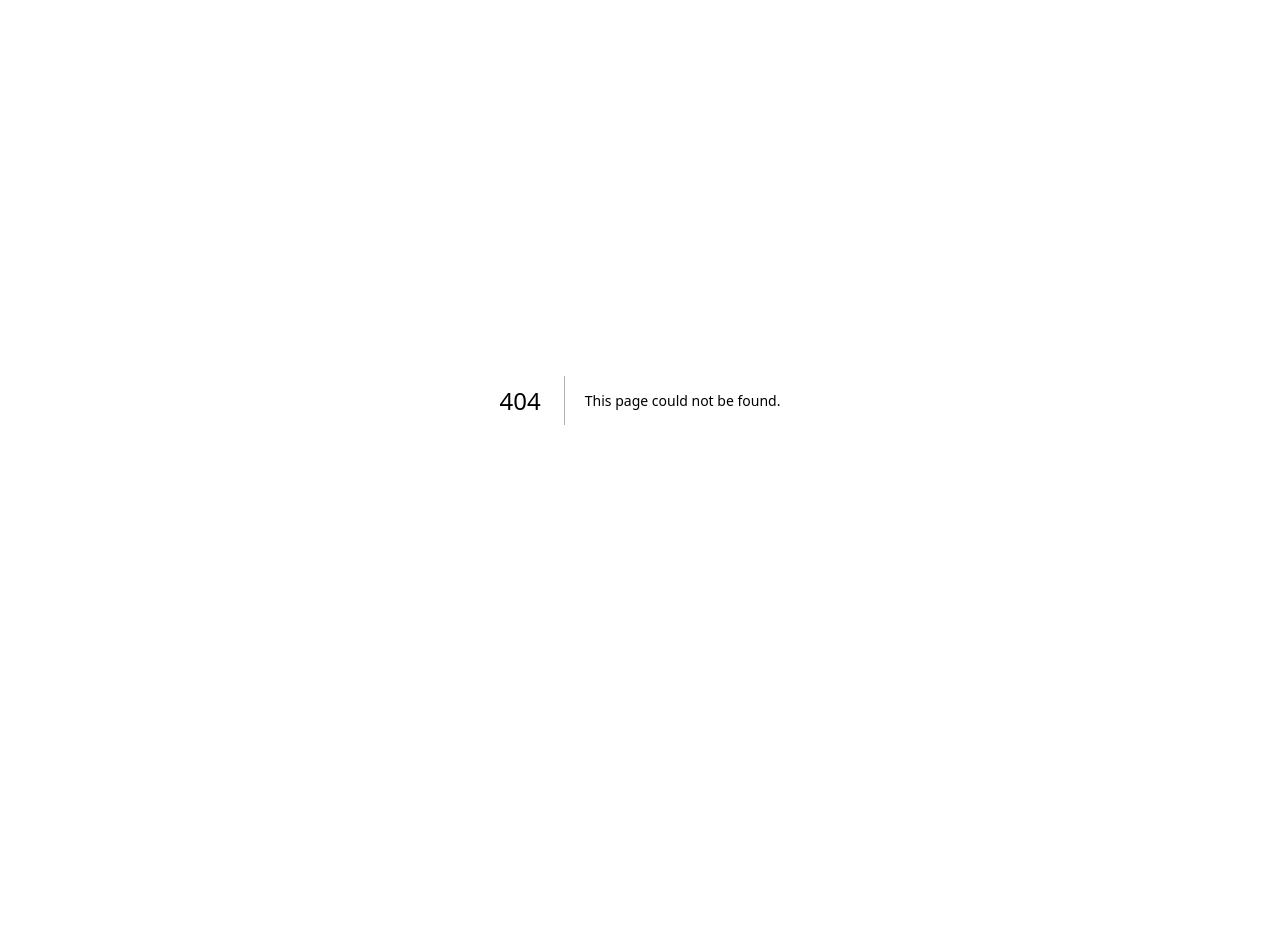
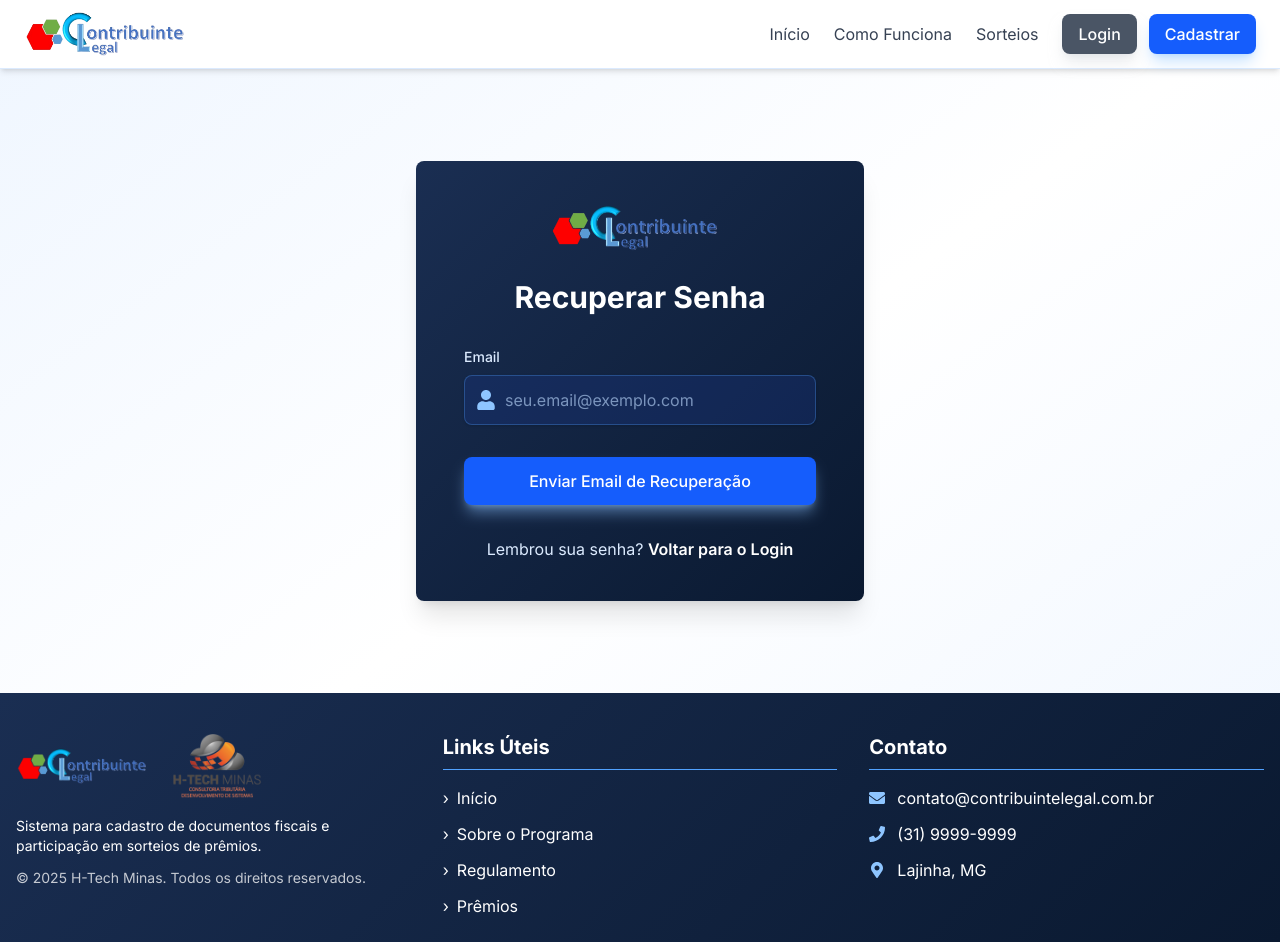
Before and after one commit to herculles-ambrosio/ContribLegal10, a Next.js app: page /esqueci-senha in a window 1280 px wide. Before the commit this address had no page. Before the commit the page ends 800 px from the top, so only its background shows below. Built offline with nearby package versions, Linux system fonts and the light colour scheme.

Commit message:
Implementação do fluxo de recuperação de senha

```diff
--- /dev/null
+++ b/src/app/esqueci-senha/page.tsx
@@ -0,0 +1,141 @@
+'use client';
+
+import { useState } from 'react';
+import { useRouter } from 'next/navigation';
+import Link from 'next/link';
+import Layout from '@/components/Layout';
+import Card from '@/components/ui/Card';
+import Button from '@/components/ui/Button';
+import Input from '@/components/ui/Input';
+import { FaUser, FaExclamationTriangle } from 'react-icons/fa';
+import toast from 'react-hot-toast';
+import { supabase } from '@/lib/supabase';
+import Image from 'next/image';
+
+export default function EsqueciSenha() {
+  const router = useRouter();
+  const [email, setEmail] = useState('');
+  const [isLoading, setIsLoading] = useState(false);
+  const [error, setError] = useState('');
+  const [success, setSuccess] = useState(false);
+
+  const handleSubmit = async (e: React.FormEvent) => {
+    e.preventDefault();
+
+    if (!email) {
+      setError('Por favor, informe seu email');
+      return;
+    }
+
+    setIsLoading(true);
+    setError('');
+
+    try {
+      const { error } = await supabase.auth.resetPasswordForEmail(email, {
+        redirectTo: `${window.location.origin}/redefinir-senha`,
+      });
+
+      if (error) {
+        if (error.message.includes('User not found')) {
+          throw new Error('Email não encontrado. Verifique se o email está correto.');
+        } else {
+          throw error;
+        }
+      }
+
+      setSuccess(true);
+      toast.success('Email de recuperação enviado com sucesso! Verifique sua caixa de entrada.');
+
+    } catch (error: any) {
+      console.error('Erro ao enviar email de recuperação:', error);
+      setError(error.message || 'Ocorreu um erro ao enviar o email de recuperação');
+    } finally {
+      setIsLoading(false);
+    }
+  };
+
+  return (
+    <Layout>
+      <div className="flex justify-center items-center min-h-[70vh]">
+        <Card className="max-w-md w-full p-6 shadow-xl" variant="blue-gradient">
+          <div className="flex flex-col items-center mb-8">
+            <Image
+              src="/LOGO_CL_trans.png"
+              alt="Contribuinte Legal"
+              width={180}
+              height={70}
+              className="mb-6"
+              priority
+              style={{ objectFit: 'contain' }}
+            />
+            <h1 className="text-3xl font-bold text-center text-white">Recuperar Senha</h1>
+          </div>
+
+          {error && (
+            <div className="bg-red-900/20 border-l-4 border-red-500 p-4 mb-6 text-white rounded">
+              <div className="flex items-center">
+                <FaExclamationTriangle className="mr-2 text-red-400" />
+                <p>{error}</p>
+              </div>
+            </div>
+          )}
+
+          {success ? (
+            <div className="text-center space-y-6">
+              <p className="text-white">
+                Um email com instruções para redefinir sua senha foi enviado para {email}.
+                Por favor, verifique sua caixa de entrada e siga as instruções.
+              </p>
+              <Button
+                variant="primary"
+                fullWidth
+                className="py-3 text-base font-medium shadow-lg hover:shadow-blue-500/50 transition-all duration-300"
+                animated
+                onClick={() => router.push('/login')}
+              >
+                Voltar para o Login
+              </Button>
+            </div>
+          ) : (
+            <form onSubmit={handleSubmit} className="space-y-6">
+              <div className="space-y-4">
+                <div>
+                  <Input
+                    type="email"
+                    label="Email"
+                    id="email"
+                    icon={FaUser}
+                    placeholder="seu.email@exemplo.com"
+                    value={email}
+                    onChange={(e) => setEmail(e.target.value)}
+                    required
+                    variant="dark"
+                  />
+                </div>
+              </div>
+
+              <div className="pt-2">
+                <Button
+                  type="submit"
+                  variant="primary"
+                  fullWidth
+                  isLoading={isLoading}
+                  className="py-3 text-base font-medium shadow-lg hover:shadow-blue-500/50 transition-all duration-300"
+                  animated
+                >
+                  Enviar Email de Recuperação
+                </Button>
+              </div>
+            </form>
+          )}
+
+          <div className="mt-8 text-center">
+            <p className="text-blue-100">
+              Lembrou sua senha? <Link href="/login" className="text-white font-semibold hover:underline">Voltar para o Login</Link>
+            </p>
+          </div>
+        </Card>
+      </div>
+    </Layout>
+  );
+}
--- /dev/null
+++ b/src/app/redefinir-senha/page.tsx
@@ -0,0 +1,147 @@
+'use client';
+
+import { useState, useEffect } from 'react';
+import { useRouter } from 'next/navigation';
+import Layout from '@/components/Layout';
+import Card from '@/components/ui/Card';
+import Button from '@/components/ui/Button';
+import Input from '@/components/ui/Input';
+import { FaLock, FaExclamationTriangle } from 'react-icons/fa';
+import toast from 'react-hot-toast';
+import { supabase } from '@/lib/supabase';
+import Image from 'next/image';
+
+export default function RedefinirSenha() {
+  const router = useRouter();
+  const [password, setPassword] = useState('');
+  const [confirmPassword, setConfirmPassword] = useState('');
+  const [isLoading, setIsLoading] = useState(false);
+  const [error, setError] = useState('');
+
+  useEffect(() => {
+    // Verificar se o usuário está autenticado via token de recuperação
+    const checkSession = async () => {
+      const { data: { session } } = await supabase.auth.getSession();
+      if (!session) {
+        toast.error('Link de recuperação inválido ou expirado');
+        router.push('/login');
+      }
+    };
+
+    checkSession();
+  }, [router]);
+
+  const handleSubmit = async (e: React.FormEvent) => {
+    e.preventDefault();
+
+    if (!password || !confirmPassword) {
+      setError('Por favor, preencha todos os campos');
+      return;
+    }
+
+    if (password.length < 6) {
+      setError('A senha deve ter pelo menos 6 caracteres');
+      return;
+    }
+
+    if (password !== confirmPassword) {
+      setError('As senhas não coincidem');
+      return;
+    }
+
+    setIsLoading(true);
+    setError('');
+
+    try {
+      const { error } = await supabase.auth.updateUser({
+        password: password
+      });
+
+      if (error) throw error;
+
+      toast.success('Senha atualizada com sucesso!');
+      router.push('/login');
+
+    } catch (error: any) {
+      console.error('Erro ao redefinir senha:', error);
+      setError(error.message || 'Ocorreu um erro ao redefinir a senha');
+    } finally {
+      setIsLoading(false);
+    }
+  };
+
+  return (
+    <Layout>
+      <div className="flex justify-center items-center min-h-[70vh]">
+        <Card className="max-w-md w-full p-6 shadow-xl" variant="blue-gradient">
+          <div className="flex flex-col items-center mb-8">
+            <Image
+              src="/LOGO_CL_trans.png"
+              alt="Contribuinte Legal"
+              width={180}
+              height={70}
+              className="mb-6"
+              priority
+              style={{ objectFit: 'contain' }}
+            />
+            <h1 className="text-3xl font-bold text-center text-white">Redefinir Senha</h1>
+          </div>
+
+          {error && (
+            <div className="bg-red-900/20 border-l-4 border-red-500 p-4 mb-6 text-white rounded">
+              <div className="flex items-center">
+                <FaExclamationTriangle className="mr-2 text-red-400" />
+                <p>{error}</p>
+              </div>
+            </div>
+          )}
+
+          <form onSubmit={handleSubmit} className="space-y-6">
+            <div className="space-y-4">
+              <div>
+                <Input
+                  type="password"
+                  label="Nova Senha"
+                  id="password"
+                  icon={FaLock}
+                  placeholder="Digite sua nova senha"
+                  value={password}
+                  onChange={(e) => setPassword(e.target.value)}
+                  required
+                  variant="dark"
+                />
+              </div>
+
+              <div>
+                <Input
+                  type="password"
+                  label="Confirmar Nova Senha"
+                  id="confirmPassword"
+                  icon={FaLock}
+                  placeholder="Confirme sua nova senha"
+                  value={confirmPassword}
+                  onChange={(e) => setConfirmPassword(e.target.value)}
+                  required
+                  variant="dark"
+                />
+              </div>
+            </div>
+
+            <div className="pt-2">
+              <Button
+                type="submit"
+                variant="primary"
+                fullWidth
+                isLoading={isLoading}
+                className="py-3 text-base font-medium shadow-lg hover:shadow-blue-500/50 transition-all duration-300"
+                animated
+              >
+                Redefinir Senha
+              </Button>
+            </div>
+          </form>
+        </Card>
+      </div>
+    </Layout>
+  );
+}
```
